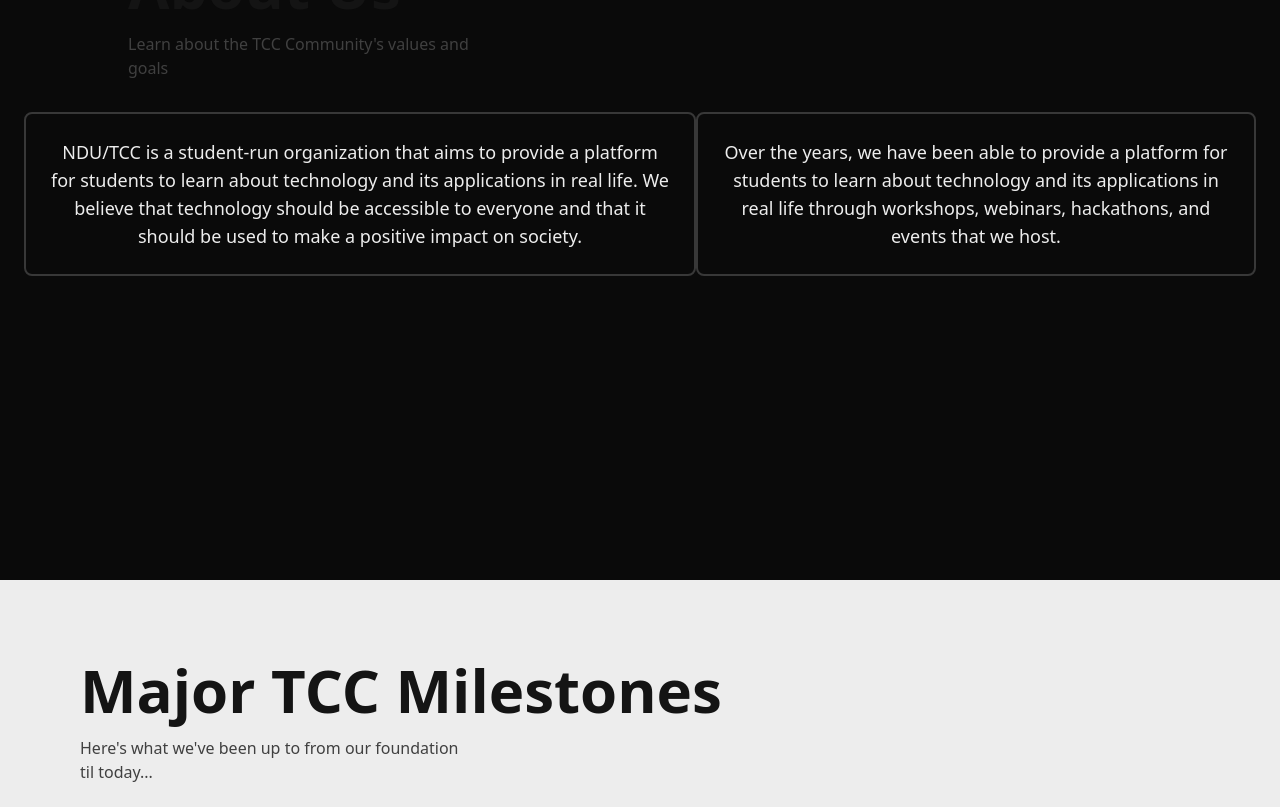
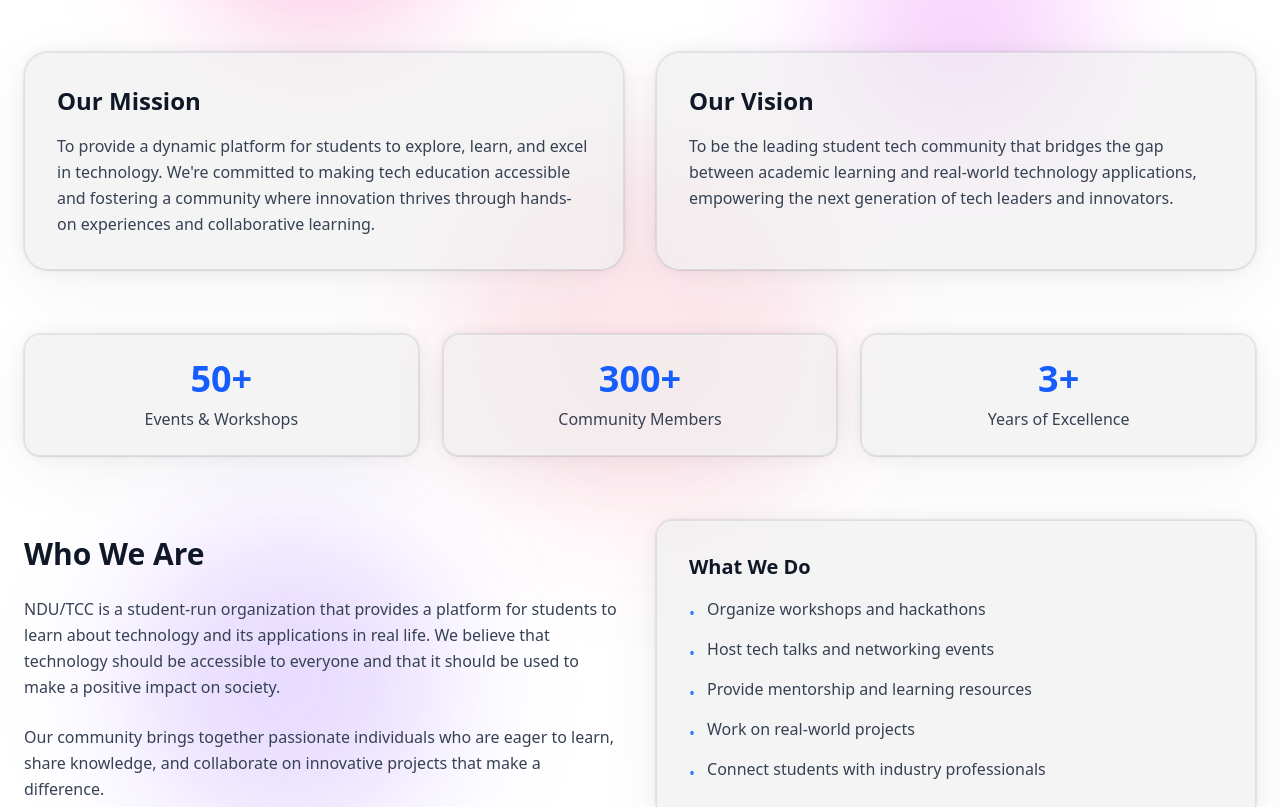
Before and after one commit to myrmlbst/ndu-tcc-website, a React (Vite) app: page / in a window 1280 px wide. Shown: the part 1020-1827 px from the top of the page. Built offline with nearby package versions, Linux system fonts and the light colour scheme.

Commit message:
added an About Us section

```diff
--- a/src/components/AboutUs.jsx
+++ b/src/components/AboutUs.jsx
@@ -2,29 +2,102 @@
 
 export function AboutUs() {
   const title = `About Us`;
-  const subtitle = `Learn about the TCC Community's values and goals`;
+  const subtitle = `Empowering the next generation of tech innovators and leaders`;
+
+  const stats = [
+    { value: "50+", label: "Events & Workshops" },
+    { value: "300+", label: "Community Members" },
+    { value: "3+", label: "Years of Excellence" }
+  ];
 
   return (
-    <div id="aboutus" className="relative w-full min-h-screen overflow-hidden bg-neutral-950">
-      <div className="max-w-6xl px-6 pt-20 lg:px-8 lg:pt-44 lg:pl-32">
+    <section id="aboutus" className="relative w-full min-h-screen overflow-hidden flex items-center dark:text-white">
+      {/* Background elements - matching Hero component */}
+      <div className="pointer-events-none absolute inset-0 -z-30 hidden dark:block bg-gradient-to-b from-neutral-900 via-neutral-950 to-neutral-950" />
+      <div className="pointer-events-none absolute inset-0 -z-20">
+        <div className="absolute left-1/4 top-[-10%] h-72 w-72 -translate-x-1/2 rounded-full bg-pink-500/30 dark:bg-pink-400/20 blur-3xl animate-first" />
+        <div className="absolute right-[15%] top-[10%] h-64 w-64 rounded-full bg-fuchsia-500/20 dark:bg-fuchsia-400/20 blur-3xl animate-second" />
+        <div className="absolute left-[10%] bottom-[5%] h-80 w-80 rounded-full bg-violet-500/20 dark:bg-violet-400/20 blur-3xl animate-third" />
+        <div className="absolute left-1/2 top-1/2 h-96 w-96 -translate-x-1/2 -translate-y-1/2 rounded-full bg-rose-500/10 dark:bg-rose-400/10 blur-3xl animate-fifth" />
+      </div>
 
-        <h2 className="text-5xl md:text-4xl lg:text-6xl mb-4 text-black font-bold dark:text-white max-w-4xl">
+      <div className="relative mx-auto max-w-7xl px-6 py-20 w-full">
+        {/* Hero Section */}
+        <div className="text-left mb-20 max-w-4xl">
+          <h1 className="text-4xl font-extrabold tracking-tight text-gray-900 md:text-6xl dark:text-white mb-6">
             <TextGenerateEffect words={title} />
-        </h2>
-        <p className="text-neutral-700 dark:text-neutral-300 text-sm md:text-base max-w-sm">
+          </h1>
+          <p className="text-lg text-gray-600 md:text-xl dark:text-gray-300">
             <TextGenerateEffect words={subtitle} />
           </p>
-
         </div>
 
-      <div className="flex justify-center px-6 mt-8">
-        <p className="text-white text-center text-lg max-w-2xl border-2 border-white/20 p-6 rounded-lg">
-          NDU/TCC is a student-run organization that aims to provide a platform for students to learn about technology and its applications in real life. We believe that technology should be accessible to everyone and that it should be used to make a positive impact on society.
+        {/* Main Content */}
+        <div className="space-y-16">
+          {/* Mission & Vision */}
+          <div className="grid md:grid-cols-2 gap-8">
+            <div className="rounded-3xl p-8 border border-gray-300/70 bg-white/60 backdrop-blur-md shadow-[0_0_24px_rgba(34,_42,_53,_0.06),_0_1px_1px_rgba(0,_0,_0,_0.05),_0_0_0_1px_rgba(34,_42,_53,_0.04),_0_0_4px_rgba(34,_42,_53,_0.08),_0_16px_68px_rgba(47,_48,_55,_0.05),_0_1px_0_rgba(255,_255,_255,_0.1)_inset] dark:border-white/15 dark:bg-white/5">
+              <h2 className="text-2xl font-bold text-gray-900 dark:text-white mb-4">Our Mission</h2>
+              <p className="text-gray-700 dark:text-gray-300 leading-relaxed">
+                To provide a dynamic platform for students to explore, learn, and excel in technology.
+                We're committed to making tech education accessible and fostering a community where
+                innovation thrives through hands-on experiences and collaborative learning.
               </p>
-        <p className="text-white text-center text-lg max-w-2xl border-2 border-white/20 p-6 rounded-lg">
-        Over the years, we have been able to provide a platform for students to learn about technology and its applications in real life through workshops, webinars, hackathons, and events that we host.
+            </div>
+            <div className="rounded-3xl p-8 border border-gray-300/70 bg-white/60 backdrop-blur-md shadow-[0_0_24px_rgba(34,_42,_53,_0.06),_0_1px_1px_rgba(0,_0,_0,_0.05),_0_0_0_1px_rgba(34,_42,_53,_0.04),_0_0_4px_rgba(34,_42,_53,_0.08),_0_16px_68px_rgba(47,_48,_55,_0.05),_0_1px_0_rgba(255,_255,_255,_0.1)_inset] dark:border-white/15 dark:bg-white/5">
+              <h2 className="text-2xl font-bold text-gray-900 dark:text-white mb-4">Our Vision</h2>
+              <p className="text-gray-700 dark:text-gray-300 leading-relaxed">
+                To be the leading student tech community that bridges the gap between academic learning
+                and real-world technology applications, empowering the next generation of tech leaders
+                and innovators.
               </p>
             </div>
           </div>
+
+          {/* Stats */}
+          <div className="grid grid-cols-1 sm:grid-cols-3 gap-6">
+            {stats.map((stat, index) => (
+              <div key={index} className="rounded-2xl p-6 border border-gray-300/70 bg-white/60 backdrop-blur-md shadow-[0_0_24px_rgba(34,_42,_53,_0.06),_0_1px_1px_rgba(0,_0,_0,_0.05),_0_0_0_1px_rgba(34,_42,_53,_0.04),_0_0_4px_rgba(34,_42,_53,_0.08),_0_16px_68px_rgba(47,_48,_55,_0.05),_0_1px_0_rgba(255,_255,_255,_0.1)_inset] dark:border-white/15 dark:bg-white/5 text-center hover:shadow-lg transition-shadow duration-300">
+                <div className="text-4xl font-bold text-blue-600 dark:text-blue-400 mb-2">{stat.value}</div>
+                <div className="text-gray-700 dark:text-gray-300">{stat.label}</div>
+              </div>
+            ))}
+          </div>
+
+          {/* About Content */}
+          <div className="grid md:grid-cols-2 gap-8 items-center">
+            <div className="space-y-6">
+              <h2 className="text-3xl font-bold text-gray-900 dark:text-white">Who We Are</h2>
+              <p className="text-gray-700 dark:text-gray-300 leading-relaxed">
+                NDU/TCC is a student-run organization that provides a platform for students to learn about technology
+                and its applications in real life. We believe that technology should be accessible to everyone and
+                that it should be used to make a positive impact on society.
+              </p>
+              <p className="text-gray-700 dark:text-gray-300 leading-relaxed">
+                Our community brings together passionate individuals who are eager to learn, share knowledge, and
+                collaborate on innovative projects that make a difference.
+              </p>
+            </div>
+            <div className="rounded-2xl p-8 border border-gray-300/70 bg-white/60 backdrop-blur-md shadow-[0_0_24px_rgba(34,_42,_53,_0.06),_0_1px_1px_rgba(0,_0,_0,_0.05),_0_0_0_1px_rgba(34,_42,_53,_0.04),_0_0_4px_rgba(34,_42,_53,_0.08),_0_16px_68px_rgba(47,_48,_55,_0.05),_0_1px_0_rgba(255,_255,_255,_0.1)_inset] dark:border-white/15 dark:bg-white/5">
+              <h3 className="text-xl font-semibold text-gray-900 dark:text-white mb-4">What We Do</h3>
+              <ul className="space-y-3">
+                {[
+                  "Organize workshops and hackathons",
+                  "Host tech talks and networking events",
+                  "Provide mentorship and learning resources",
+                  "Work on real-world projects",
+                  "Connect students with industry professionals"
+                ].map((item, index) => (
+                  <li key={index} className="flex items-start">
+                    <span className="text-blue-500 dark:text-blue-400 mr-3 mt-1">•</span>
+                    <span className="text-gray-700 dark:text-gray-300">{item}</span>
+                  </li>
+                ))}
+              </ul>
+            </div>
+          </div>
+        </div>
+      </div>
+    </section>
   );
 }
```
Lines whose indentation alone changed are shown as unchanged.
